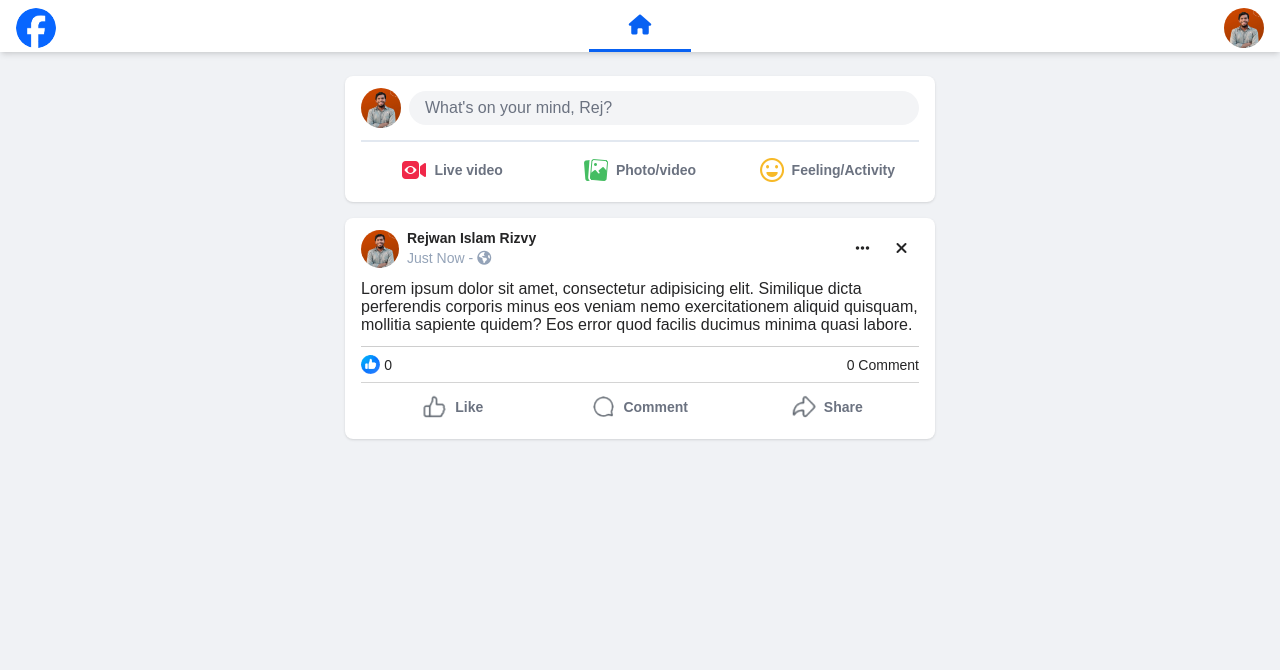
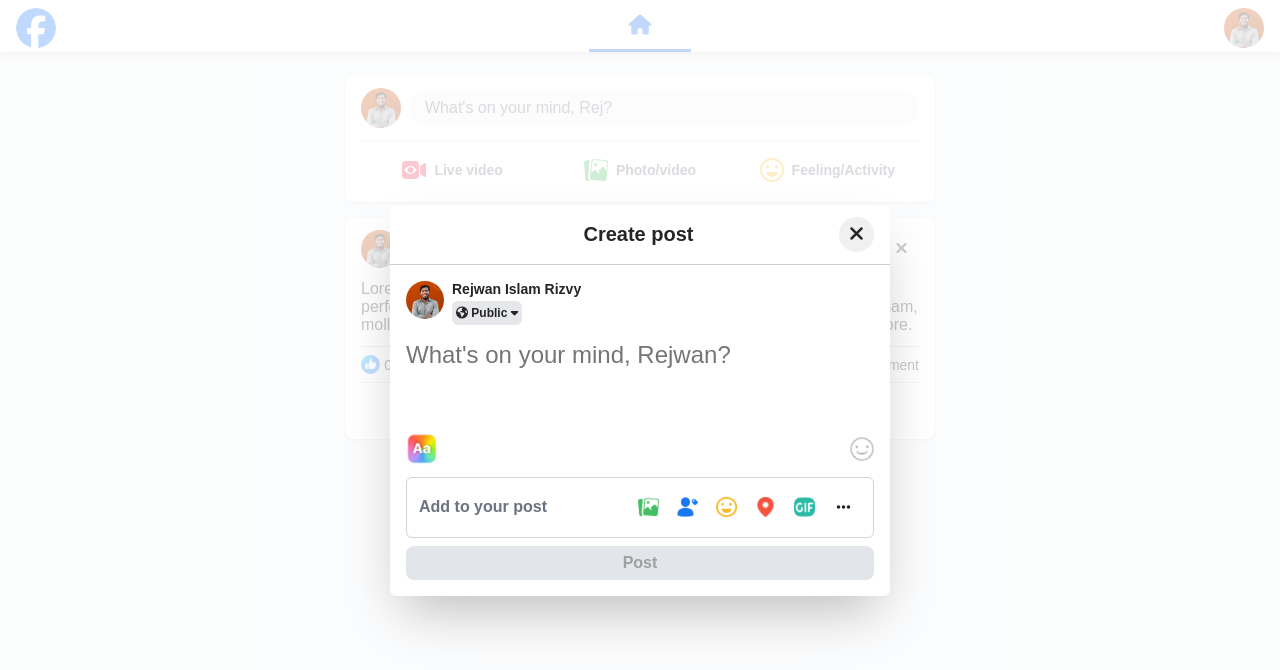
Before and after one commit to RIR360/Facebook-post-creation, a website: page dist/index.html in a window 1280 px wide. Drawn offline with Linux system fonts and the light colour scheme.

Commit message:
create post move between pages

```diff
--- a/dist/index.html
+++ b/dist/index.html
@@ -108,9 +108,9 @@
   </main>
 
   <!-- create post popup -->
-  <div id="create-post" class="hidden fixed top-0 left-0 w-full h-full bg-white bg-opacity-75 z-10">
-    <div class="w-full h-full flex justify-center items-center">
-      <div class="create-post-box bg-white rounded-md shadow-xl">
+  <div id="create-post" class="fixed top-0 left-0 w-full h-full bg-white bg-opacity-75 z-10">
+    <form action="#" class="create-post-form w-full h-full flex justify-center items-center" onsubmit="return createPostFrom(this)">
+      <div id="create-post-box" class="create-post-box bg-white rounded-md shadow-2xl">
         <h2 class="text-xl font-bold text-center py-3 border-bottom flex items-center justify-between px-4">
           <div class="px-4"></div>
           <div>
@@ -124,7 +124,7 @@
           <img class="rounded-full" src="./images/user-logo.png" alt="" height="38">
           <div class="small">
             <div class="mb-1"><a href="" class="link1 font-bold">Rejwan Islam Rizvy</a></div>
-            <button class="text-xs bg-gray-200 p-1 rounded-md">
+            <button type="button" class="text-xs bg-gray-200 p-1 rounded-md" onclick="toggle('#create-post-box', '#post-audience-box')">
               <i class="fas fa-earth-americas"></i>
               <strong>Public</strong>
               <i class="fas fa-caret-down"></i>
@@ -132,10 +132,10 @@
           </div>
         </div>
         <!-- create post form -->
-        <form action="#" class="create-post-form" onsubmit="return createPostFrom(this)">
+        <div>
           <div class="pb-4 px-4 flex flex-col gap-2">
             <!-- post text area -->
-            <textarea id="post-text" name="text" rows="3" class="w-full p-2 text-2xl resize-y" placeholder="What's on your mind, Rejwan?" onkeyup="validateText(this)" onchange="validateText(this)" required></textarea>
+            <textarea id="post-text" name="text" rows="3" class="w-full p-2 text-2xl resize-none" placeholder="What's on your mind, Rejwan?" onkeyup="validateText(this)" onchange="validateText(this)" required></textarea>
             <!-- post background selection -->
             <div class="flex flex-col md:flex-row items-center justify-between gap-3">
               <div class="flex-auto">
@@ -180,9 +180,10 @@
             <!-- submit create post -->
             <button id="post-btn" type="submit" class="w-full btn disabled font-bold rounded-lg" disabled>Post</button>
           </div>
-        </form>
+        </div>
       </div>
-    </div>
+
+    </form>
   </div>
 
   <script src="./scripts/fontawesome.all.min.js"></script>
```
